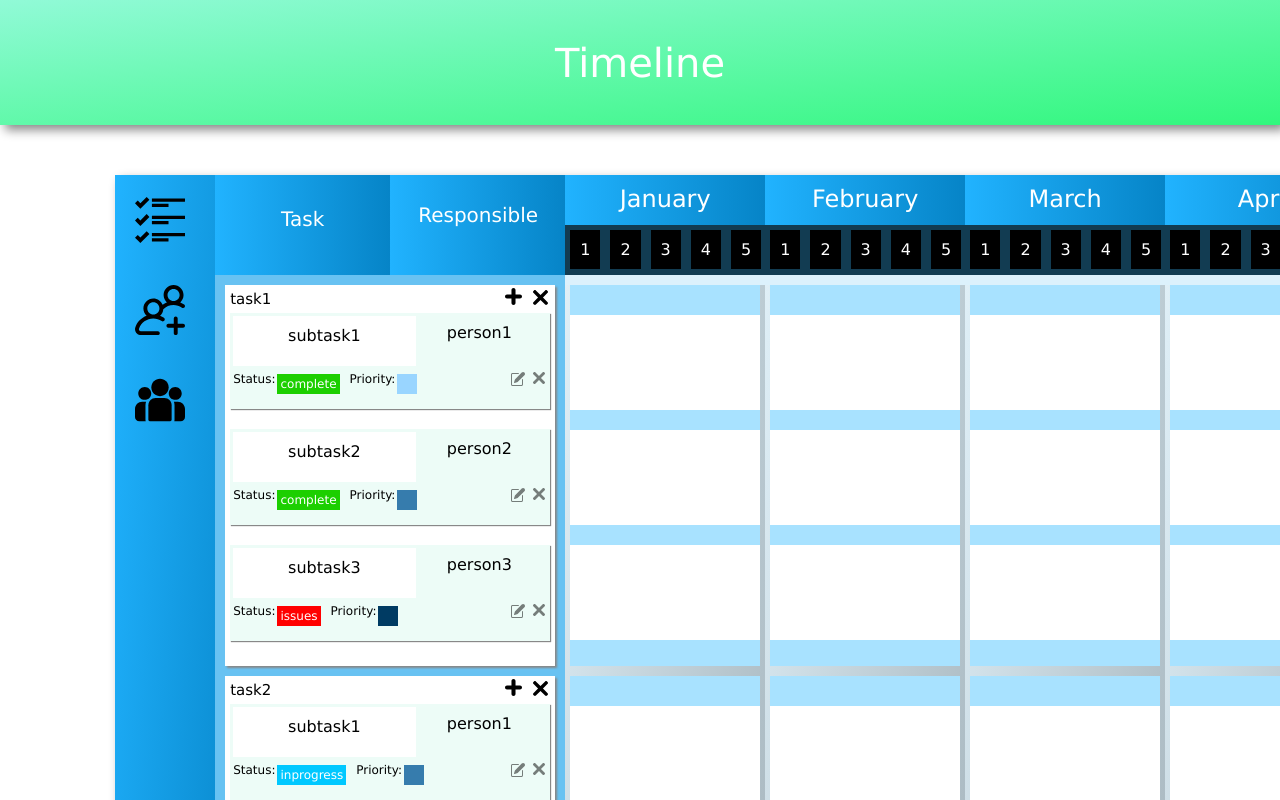
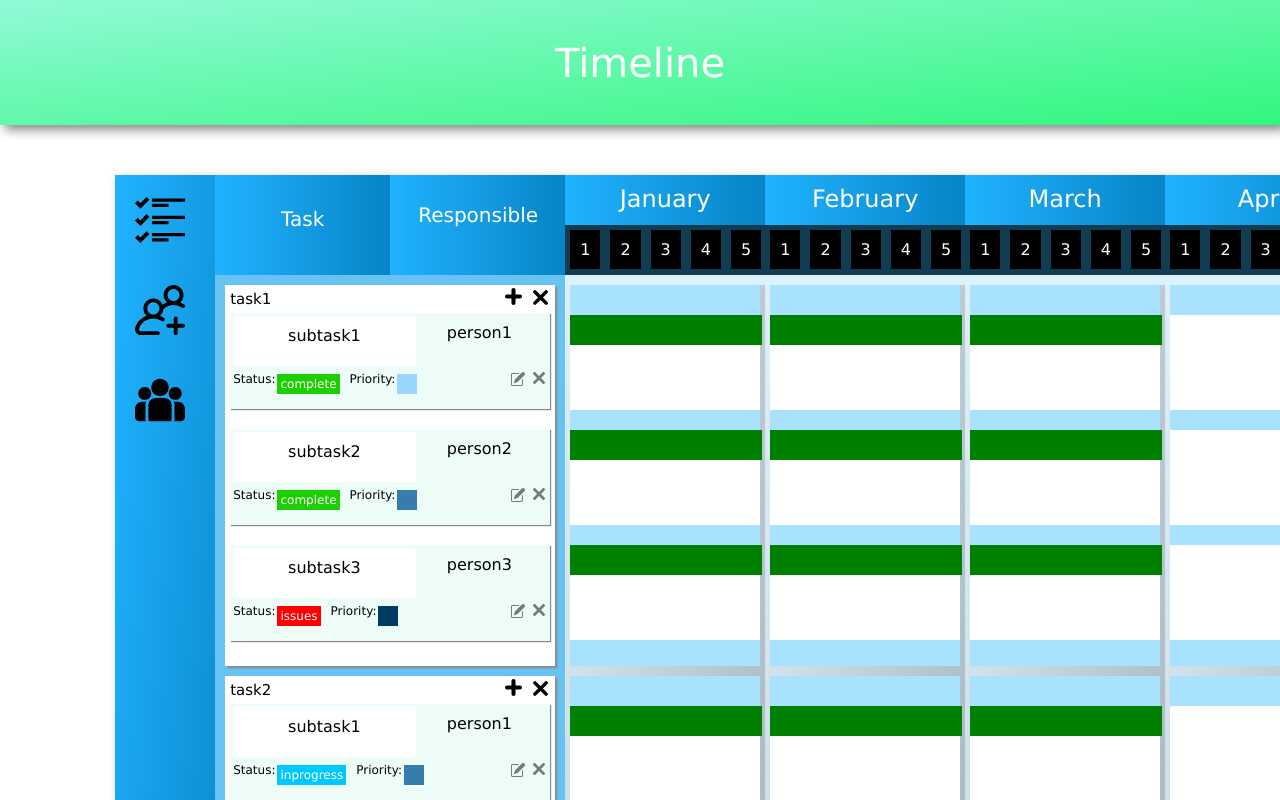
Before and after one commit to Aditya-Dawadikar/Timeline, an Angular app: page / in a window 1280 px wide. Shown: the top 800 px of the page. Built offline with nearby package versions, Linux system fonts and the light colour scheme.

Commit message:
month selection partially working

```diff
--- a/src/app/body/timeline-container/month-container/month-container.component.ts
+++ b/src/app/body/timeline-container/month-container/month-container.component.ts
@@ -24,10 +24,6 @@ export class MonthContainerComponent implements OnInit {
 
   ngOnInit(): void {
   }
-
-  ngAfterViewInit(){
-  }
-
   Year=YEAR;
 
   weeksCount(year, month_number) {
--- a/src/app/body/timeline-container/month-container/month/month.component.html
+++ b/src/app/body/timeline-container/month-container/month/month.component.html
@@ -12,7 +12,7 @@
     <div class="body">
         <ul style="list-style: none;">
             <li *ngFor="let object of objects">
-                <app-task-ref-timeline [viewheight]='object.height' [task]='object.task' [status]='month.active'></app-task-ref-timeline>
+                <app-task-ref-timeline [object]='object'></app-task-ref-timeline>
             </li>
         </ul>
     </div>
--- a/src/app/body/timeline-container/month-container/month/month.component.ts
+++ b/src/app/body/timeline-container/month-container/month/month.component.ts
@@ -15,20 +15,23 @@ export class MonthComponent implements OnInit {
 
   @Input() month:Month;
 
-  Weeks=[1,2,3,4,5];
   ngOnInit(): void {
+    this.showWeek=this.month.active;
   }
 
   heights=Heights;
   tasks=TASKS;
   objects=[];
-
+  Weeks=[1,2,3,4,5];
+  //showWeek=true;
+  showWeek;
   ngAfterViewInit(){
     setTimeout(() => {
       for(let i=0;i<Heights.length;i++){
         let newObj={
           height:this.heights[i],
-          task:this.tasks[i]
+          task:this.tasks[i],
+          active:this.showWeek
         }
         this.objects.push(newObj);
       }
--- a/src/app/body/timeline-container/month-container/month/task-ref-timeline/task-ref-timeline.component.html
+++ b/src/app/body/timeline-container/month-container/month/task-ref-timeline/task-ref-timeline.component.html
@@ -1,6 +1,6 @@
-<div class="task-ref-time" [ngStyle]="{'height':viewheight+'px'}">
+<div class="task-ref-time" [ngStyle]="{'height':object.height+'px'}">
     <ul style="list-style: none;padding-top: 20px;">
-        <li *ngFor="let subtask of task.subtasks">
+        <li *ngFor="let subtask of object.task.subtasks">
             <div class="subtask" style="height:95px;background-color:white;margin:10px 0px 20px 0px">
                 <ul style="list-style: none;display: flex;">
                     <li *ngFor="let week of weeks">
--- a/src/app/body/timeline-container/month-container/month/task-ref-timeline/task-ref-timeline.component.ts
+++ b/src/app/body/timeline-container/month-container/month/task-ref-timeline/task-ref-timeline.component.ts
@@ -1,6 +1,7 @@
 import { Component, OnInit, Input } from '@angular/core';
 import { Heights } from 'src/app/shared/heights';
 import { WeekDay } from '@angular/common';
+import { INT_TYPE } from '@angular/compiler/src/output/output_ast';
 
 @Component({
   selector: 'app-task-ref-timeline',
@@ -11,20 +12,12 @@ export class TaskRefTimelineComponent implements OnInit {
 
   constructor() { }
 
-  @Input() viewheight:number;
-  @Input() task;
-  @Input() status;
+  @Input() object;
 
   startDate;
   endDate;
 
-  weeks=[
-    {active:status},
-    {active:status},
-    {active:status},
-    {active:status},
-    {active:status}
-  ];
+  weeks=[];
 
   ngOnInit(): void {
     /*if(this.status===true){
@@ -38,6 +31,11 @@ export class TaskRefTimelineComponent implements OnInit {
         }
       }
     }*/
+
+    setTimeout(() => {
+      for(let i=0;i<=5;i++)
+      this.weeks.push({active:this.object.active})
+    }, 1000);
   }
 
   ngAfterViewInit(){
--- a/src/app/body/timeline-container/month-container/month/task-ref-timeline/week/week.component.css
+++ b/src/app/body/timeline-container/month-container/month/task-ref-timeline/week/week.component.css
@@ -1,5 +1,5 @@
 .week {
-    width: 45px;
+    width: 32px;
     height: 30px;
 }
 
```
